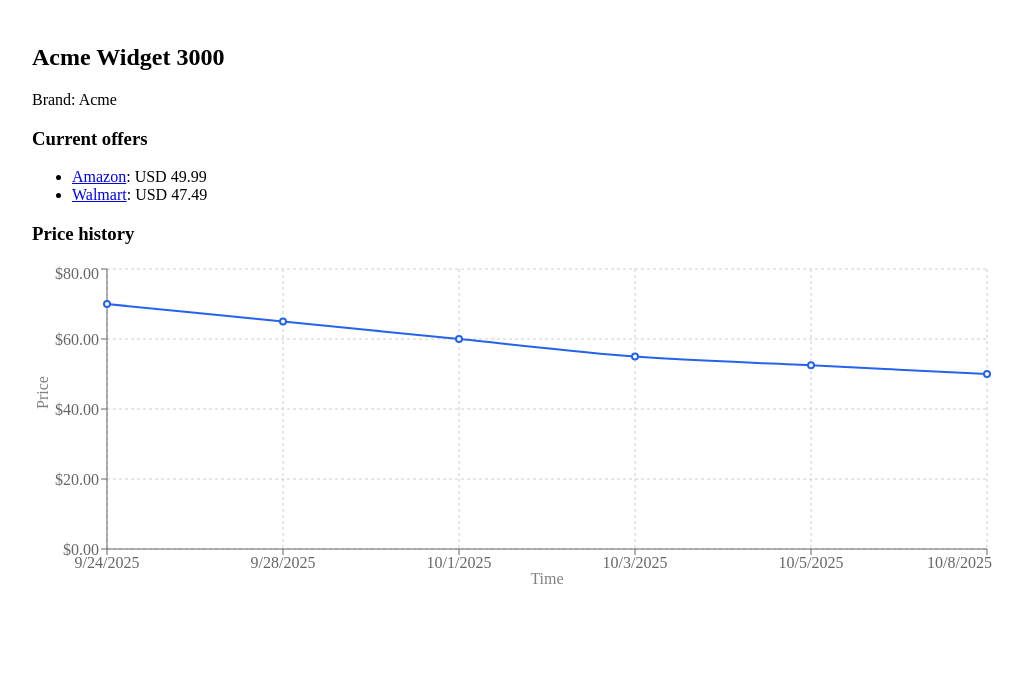
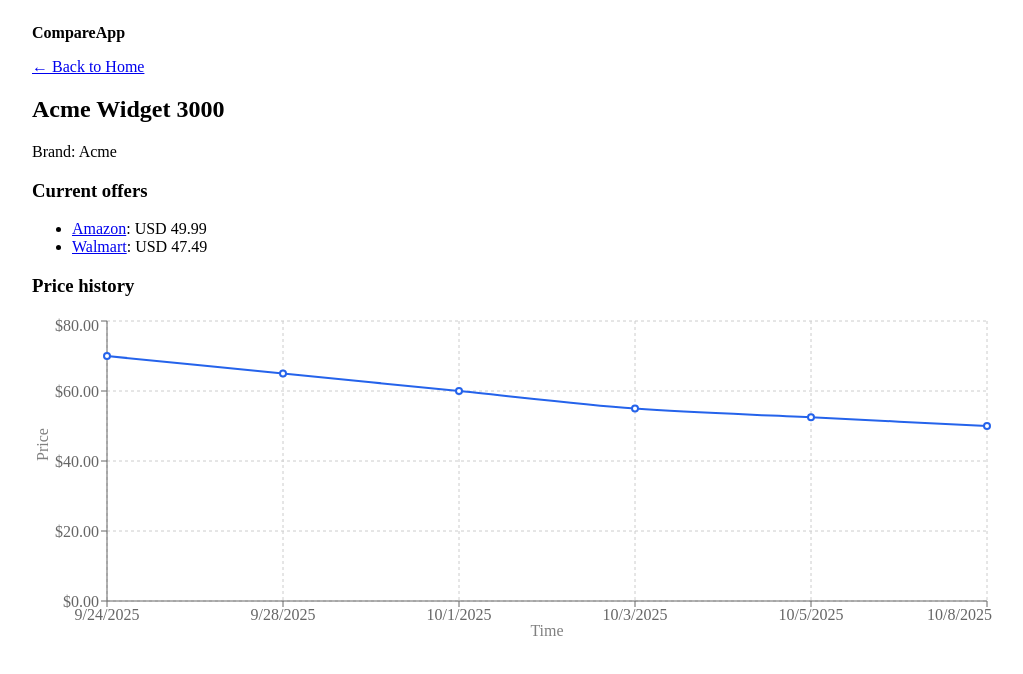
Before and after one commit to C0dingGM/CompareApp, a Next.js app in the folder web/: page /product/1 in a window 1280 px wide. Shown: the top 674 px of the page, without its empty margins (128-1151 px from the left). Built offline with nearby package versions, Linux system fonts and the light colour scheme.

Commit message:
feat(nav): add header link to Home and back-link on product page

```diff
--- a/web/app/layout.tsx
+++ b/web/app/layout.tsx
@@ -1,4 +1,5 @@
 import { ReactNode } from 'react';
+import Link from 'next/link';
 import QueryProvider from './providers';
 
 export default function RootLayout({ children }: { children: ReactNode }) {
@@ -7,6 +8,9 @@
       <body>
         <QueryProvider>
           <div style={{ maxWidth: 960, margin: '0 auto', padding: 16 }}>
+            <header style={{ display: 'flex', justifyContent: 'space-between', alignItems: 'center', marginBottom: 16 }}>
+              <Link href="/" style={{ fontWeight: 600, textDecoration: 'none', color: 'inherit' }}>CompareApp</Link>
+            </header>
             {children}
           </div>
         </QueryProvider>
--- a/web/app/product/[id]/page.tsx
+++ b/web/app/product/[id]/page.tsx
@@ -1,3 +1,4 @@
+import Link from 'next/link';
 import PriceChart from '../../../components/PriceChart';
 import { getProductWithOffers } from '../../../lib/mock';
 
@@ -6,6 +7,9 @@
   if (!data) return <div>Not found</div> as any;
   return (
     <div>
+      <div style={{ marginBottom: 12 }}>
+        <Link href="/">← Back to Home</Link>
+      </div>
       <h2>{data.product.title}</h2>
       <p>Brand: {data.product.brand}</p>
       <h3>Current offers</h3>
```
